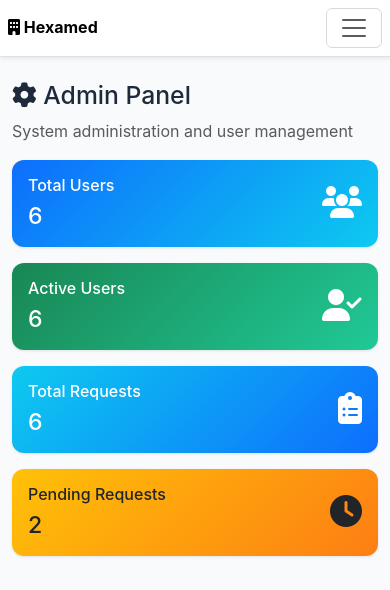
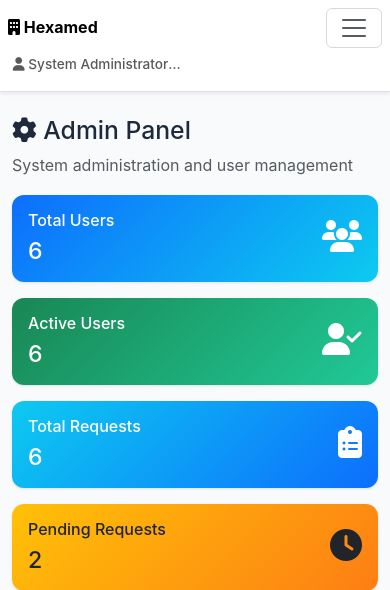
Before and after one commit to amaan1133/heeeeeeeeeeeeeeeeeeeeeeeexxxxxxxxxxaaaaaa, a Flask app: page /admin in a window 390 px wide, after a click that opens the changed part. Shown: the top 590 px of the page. Run offline with Flask 3, Linux system fonts and the light colour scheme; a user stored in the database is signed in; data comes from the database, SQL or seed files in the repository.

Commit message:
Assistant checkpoint: Fix user dropdown visibility in navbar
Assistant generated file changes:
- static/style.css: Fix user dropdown visibility and ensure name/logout are always visible

---

User prompt:

where is the name and logout icon

Replit-Commit-Author: Assistant
Replit-Commit-Session-Id: e5b56c36-8d49-4d9a-ac94-25d0eff0d365

```diff
--- a/static/style.css
+++ b/static/style.css
@@ -596,10 +596,19 @@ body {
             }
         }
 
-        /* Force navbar to collapse on medium screens */
+        /* Ensure user dropdown is always visible */
+        .navbar-nav .nav-item.dropdown {
+            display: flex !important;
+        }
+
+        /* Keep user name and logout visible on all screens */
         @media (max-width: 1200px) {
-            .navbar-collapse {
+            .navbar-collapse .navbar-nav:first-of-type {
                 display: none !important;
+            }
+
+            .navbar-collapse .navbar-nav:last-of-type {
+                display: flex !important;
             }
 
             .navbar-toggler {
@@ -609,16 +618,36 @@ body {
 
         /* Ensure navbar container doesn't overflow */
         .navbar .container {
-            overflow: hidden;
+            overflow: visible;
+            display: flex;
+            justify-content: space-between;
+            align-items: center;
         }
 
-        /* Compress navbar items further */
+        /* Compress navbar items further but keep user dropdown */
         @media (max-width: 1400px) {
-            .navbar-nav {
+            .navbar-nav:first-of-type {
                 gap: 0;
             }
 
-            .navbar-nav .nav-item {
+            .navbar-nav:first-of-type .nav-item {
                 flex-shrink: 1;
             }
+
+            .navbar-nav:last-of-type {
+                flex-shrink: 0;
+            }
         }
+
+        /* Make sure user dropdown text doesn't get too small */
+        @media (max-width: 1300px) {
+            .navbar .dropdown-toggle {
+                font-size: 0.85rem !important;
+                max-width: 180px;
+            }
+        }
+
+        /* Always show user section */
+        .navbar-nav:last-of-type {
+            display: flex !important;
+        }
```
